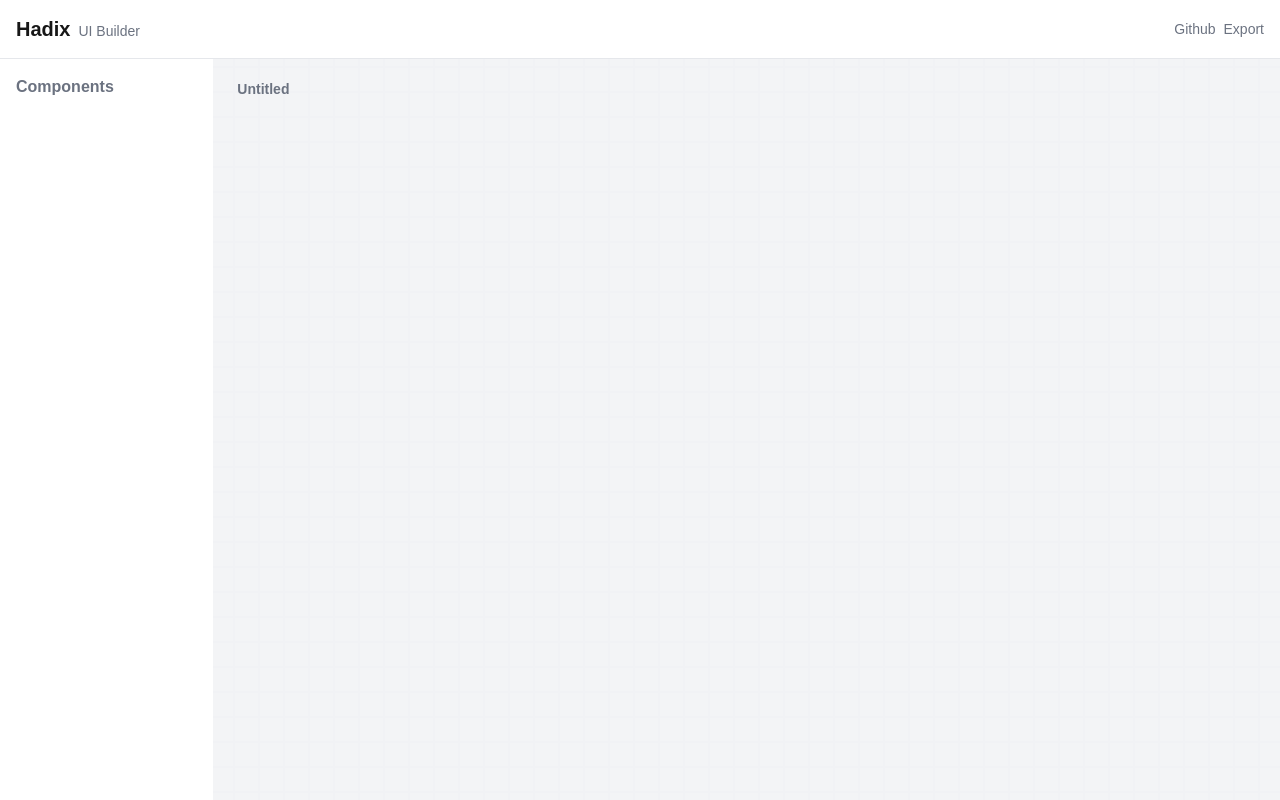
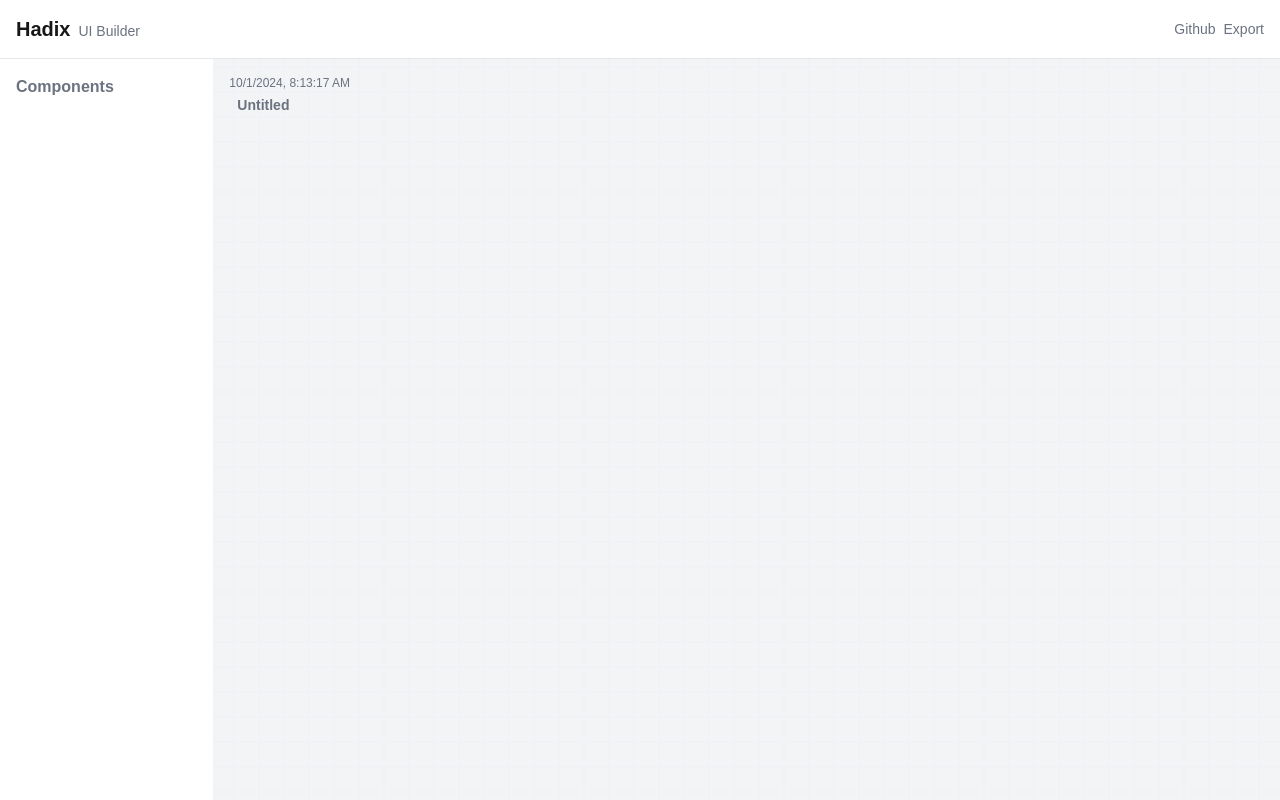
Before and after one commit to hseoy/hadix, a Next.js app in the folder apps/ui-builder/: page /new in a window 1280 px wide. Built offline with nearby package versions, Linux system fonts and the light colour scheme.

Commit message:
feat: updatedAt 자동 변경 & UI 노출

```diff
--- a/apps/ui-builder/src/components/ui-builder/Canvas.tsx
+++ b/apps/ui-builder/src/components/ui-builder/Canvas.tsx
@@ -22,6 +22,7 @@ export function Canvas({
   }
 
   const documentName = editorDocument.metadata.title;
+  const updatedAt = editorDocument.metadata.updatedAt;
 
   return (
     <div className="w-full h-full bg-gray-100 transition-colors duration-300 relative overflow-hidden">
@@ -30,6 +31,12 @@ export function Canvas({
       {/* LEFT TOP Section */}
       <div className="absolute top-0 left-0">
         <div className="ml-4 mt-4">
+          <div className="flex flex-row gap-2">
+            <span className="text-xs text-gray-500">
+              {updatedAt.toLocaleString()}
+            </span>
+          </div>
+
           <EditableContent
             content={documentName}
             onUpdateContent={content =>
--- a/apps/ui-builder/src/hadix-core/commands/UpdateMetadataCommand.ts
+++ b/apps/ui-builder/src/hadix-core/commands/UpdateMetadataCommand.ts
@@ -10,8 +10,11 @@ export class UpdateMetadataCommand implements ICommand {
 
   private metadata: Partial<IDocumentMetadata>;
 
-  constructor(metadata: Partial<IDocumentMetadata>) {
-    this.metadata = metadata;
+  constructor(metadata: Partial<Omit<IDocumentMetadata, 'updatedAt'>>) {
+    this.metadata = {
+      ...metadata,
+      updatedAt: new Date(),
+    };
   }
 
   execute(state: IEditorState): IEditorState {
```
